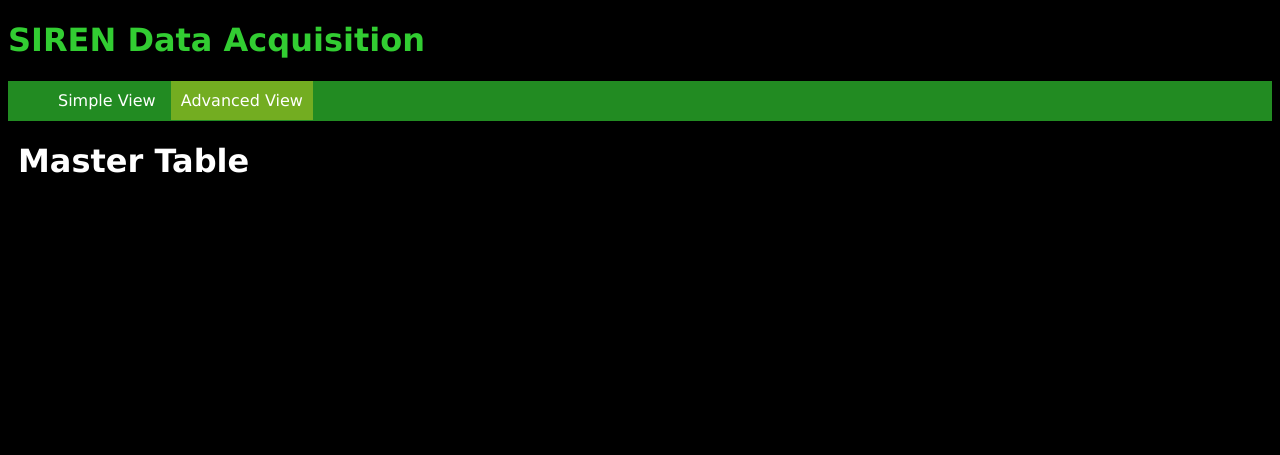
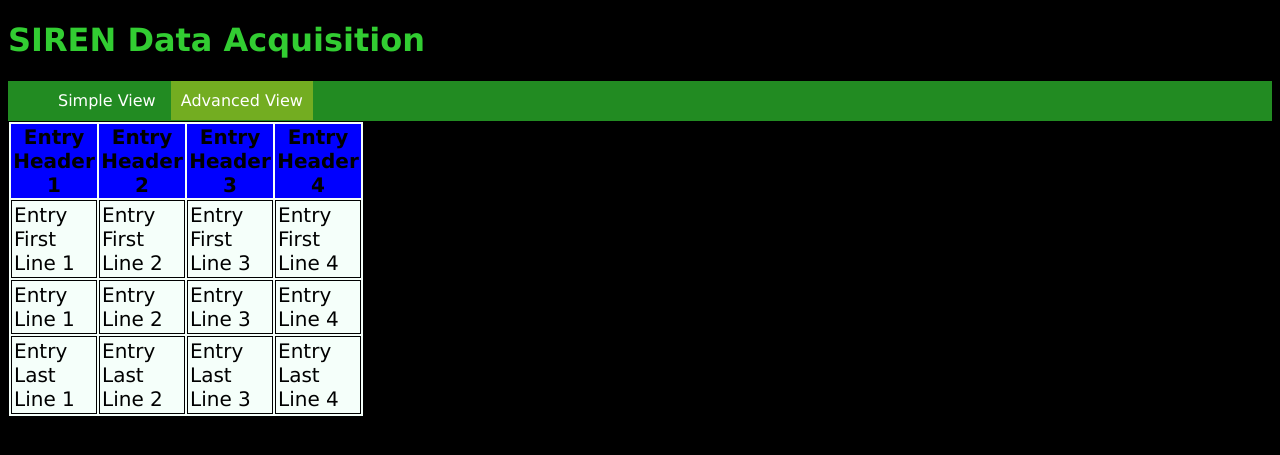
Before and after one commit to blaverick62/SIREN, a web app: file Website/myapp/public/advanced.html in a window 1280 px wide. Shown: the top 455 px of the page. Run offline with its HTML, style and script files only (its server is not run), Linux system fonts and the light colour scheme.

Commit message:
starting website overhaul - do not touch table data please

```diff
--- a/Website/myapp/public/advanced.html
+++ b/Website/myapp/public/advanced.html
@@ -27,8 +27,47 @@
 	</div>
 	<div class="chart-container">
 		<div id="command-list" >
-			<h1 id="table-label">Master Table</h1>
-			<table id="input"></table>
+			<!--<h1 id="table-label">Master Table</h1>
+			<table>
+				<thead>
+					<tr>
+						<th>Command</th>
+						<th>Source IP Address</th>
+						<th>Destination IP Address</th>
+						<th>Protocol</th>
+						<th>Local Port</th>
+						<th>Remote Port</th>
+						<th>Time Stamp</th>
+					</tr>
+				</thead>
+				<tbody id="input"></tbody>
+			</table>//-->
+			<table class="data">
+				<tr>
+					<th>Entry Header 1</th>
+					<th>Entry Header 2</th>
+					<th>Entry Header 3</th>
+					<th>Entry Header 4</th>
+				</tr>
+				<tr>
+					<td>Entry First Line 1</td>
+					<td>Entry First Line 2</td>
+					<td>Entry First Line 3</td>
+					<td>Entry First Line 4</td>
+				</tr>
+				<tr>
+					<td>Entry Line 1</td>
+					<td>Entry Line 2</td>
+					<td>Entry Line 3</td>
+					<td>Entry Line 4</td>
+				</tr>
+				<tr>
+					<td>Entry Last Line 1</td>
+					<td>Entry Last Line 2</td>
+					<td>Entry Last Line 3</td>
+					<td>Entry Last Line 4</td>
+				</tr>
+			</table>
 		</div>
 	</div>
 
--- a/Website/myapp/public/layout/styles/list.css
+++ b/Website/myapp/public/layout/styles/list.css
@@ -114,3 +114,7 @@ html{
     background-color: black;
     font-family: Verdana, sans-serif;
 }
+
+th{
+    background-color: blue;
+}
```
Also changed, not shown: Website/myapp/public/js/app.js.
